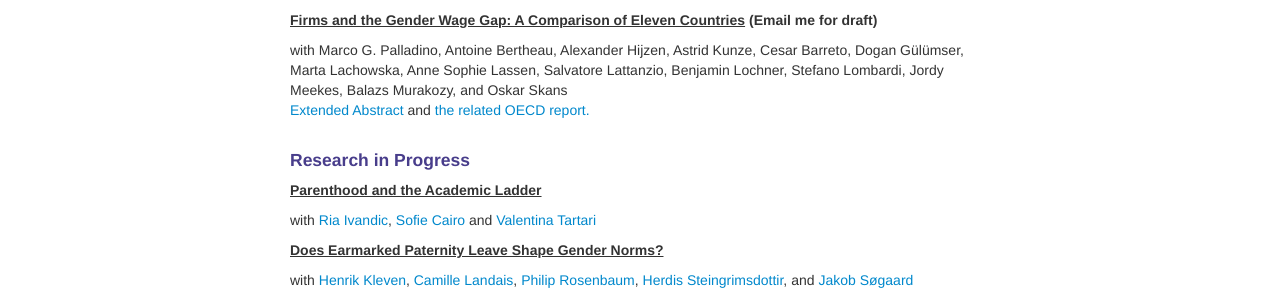
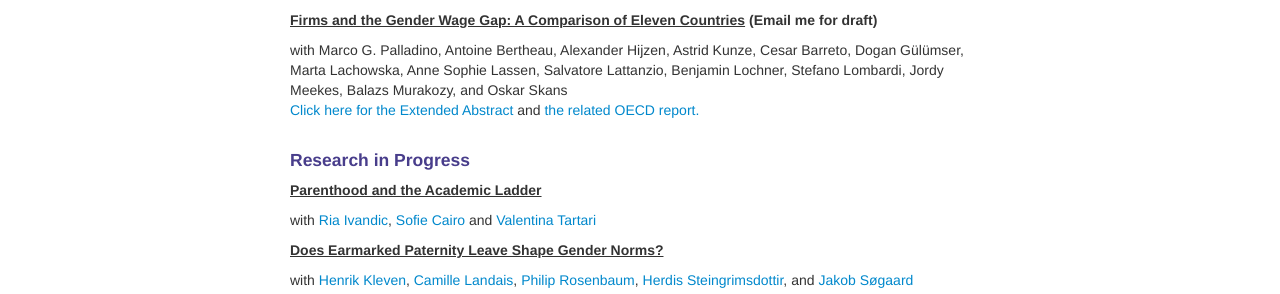
Before and after one commit to annesophielassen/annesophielassen.github.io, a Jekyll site: the page built from pages/research.md, in a window 1280 px wide. Shown: the part 722-1016 px from the top of the page. Built offline with Jekyll 4.4.1, drawn with Linux system fonts in a browser that asks for light colours.

Commit message:
Update research.md

```diff
--- a/pages/research.md
+++ b/pages/research.md
@@ -29,7 +29,7 @@ I document both inter-generational spillovers from maternal labor supply and pee
 
 ##### <u>Firms and the Gender Wage Gap: A Comparison of Eleven Countries</u> (Email me for draft)
 with  Marco G. Palladino, Antoine Bertheau, Alexander Hijzen, Astrid Kunze, Cesar Barreto, Dogan Gülümser, Marta Lachowska, Anne Sophie Lassen, Salvatore Lattanzio, Benjamin Lochner, Stefano Lombardi, Jordy Meekes, Balazs Murakozy, and Oskar Skans <br>
-<a href="https://www.antoinebertheau.com/uploads/1/0/4/1/104122340/gwg_across_countries_abstract_online.pdf">Extended Abstract </a> and <a href="https://www.oecd.org/en/publications/the-role-of-bargaining-and-discrimination-in-the-gender-wage-gap-in-france_1fd68687-en.html">the related OECD report.</a>
+<a href="https://www.antoinebertheau.com/uploads/1/0/4/1/104122340/gwg_across_countries_abstract_online.pdf">Click here for the Extended Abstract </a> and <a href="https://www.oecd.org/en/publications/the-role-of-bargaining-and-discrimination-in-the-gender-wage-gap-in-france_1fd68687-en.html">the related OECD report.</a>
 <br>
 <br>
 #### Research in Progress
```
